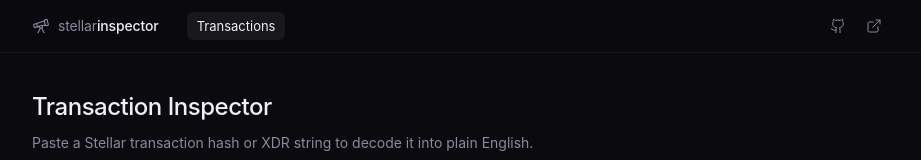
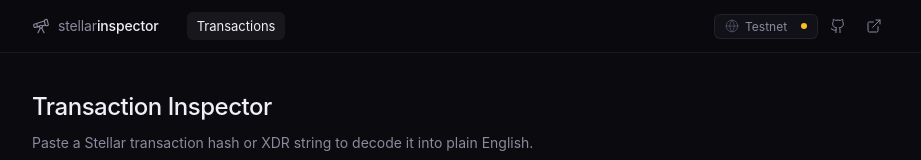
Before and after one commit to horizoneer/stellar-inspector, a React (Vite) app: page / in a window 1280 px wide. Shown: the top 160 px of the page, without its empty margins (179-1100 px from the left). Built offline with nearby package versions, Linux system fonts and the light colour scheme.

Commit message:
feat: add mainnet/testnet network toggle

```diff
--- a/src/App.jsx
+++ b/src/App.jsx
@@ -1,5 +1,6 @@
 import React from 'react'
 import { BrowserRouter, Routes, Route } from 'react-router-dom'
+import { NetworkProvider } from './context/NetworkContext'
 import Layout from './components/Layout'
 import InspectorPage from './pages/InspectorPage'
 import AccountPage from './pages/AccountPage'
@@ -8,6 +9,7 @@ import NotFoundPage from './pages/NotFoundPage'
 export default function App() {
   return (
     <BrowserRouter>
+      <NetworkProvider>
         <Routes>
           <Route path="/" element={<Layout />}>
             <Route index element={<InspectorPage />} />
@@ -15,6 +17,7 @@ export default function App() {
             <Route path="*" element={<NotFoundPage />} />
           </Route>
         </Routes>
+      </NetworkProvider>
     </BrowserRouter>
   )
 }
--- a/src/components/Layout.jsx
+++ b/src/components/Layout.jsx
@@ -1,6 +1,7 @@
 import React from 'react'
 import { Outlet, NavLink } from 'react-router-dom'
 import { Telescope, Github, ExternalLink } from 'lucide-react'
+import NetworkToggle from './NetworkToggle'
 import styles from './Layout.module.css'
 
 export default function Layout() {
@@ -20,6 +21,7 @@ export default function Layout() {
           </nav>
 
           <div className={styles.headerRight}>
+            <NetworkToggle />
             <a
               href="https://github.com/horizoneer/stellar-inspector"
               target="_blank"
--- /dev/null
+++ b/src/components/NetworkToggle.jsx
@@ -0,0 +1,30 @@
+import React from 'react'
+import { useNetwork } from '../context/NetworkContext'
+import { Globe } from 'lucide-react'
+import styles from './NetworkToggle.module.css'
+
+export default function NetworkToggle() {
+  const { network, setNetwork, networks } = useNetwork()
+
+  return (
+    <div className={styles.wrap}>
+      <Globe size={14} strokeWidth={1.5} className={styles.icon} />
+      <select
+        className={styles.select}
+        value={network}
+        onChange={(e) => setNetwork(e.target.value)}
+        aria-label="Select network"
+      >
+        {Object.entries(networks).map(([key, net]) => (
+          <option key={key} value={key}>
+            {net.label}
+          </option>
+        ))}
+      </select>
+      <span
+        className={styles.indicator}
+        style={{ backgroundColor: networks[network].color }}
+      />
+    </div>
+  )
+}
--- /dev/null
+++ b/src/components/NetworkToggle.module.css
@@ -0,0 +1,44 @@
+.wrap {
+  display: flex;
+  align-items: center;
+  gap: 6px;
+  padding: 4px 10px;
+  background: var(--color-surface);
+  border: 1px solid var(--color-border);
+  border-radius: var(--radius-sm);
+  cursor: pointer;
+  transition: border-color 0.1s;
+}
+
+.wrap:hover {
+  border-color: var(--color-border-hover);
+}
+
+.icon {
+  color: var(--color-text-muted);
+  flex-shrink: 0;
+}
+
+.select {
+  appearance: none;
+  background: transparent;
+  border: none;
+  color: var(--color-text-secondary);
+  font-family: var(--font-sans);
+  font-size: 12px;
+  cursor: pointer;
+  padding-right: 4px;
+  outline: none;
+}
+
+.select option {
+  background: var(--color-surface);
+  color: var(--color-text-primary);
+}
+
+.indicator {
+  width: 6px;
+  height: 6px;
+  border-radius: 50%;
+  flex-shrink: 0;
+}
--- /dev/null
+++ b/src/context/NetworkContext.jsx
@@ -0,0 +1,50 @@
+import React, { createContext, useContext, useState, useEffect } from 'react'
+
+const NetworkContext = createContext(null)
+
+const NETWORKS = {
+  testnet: {
+    name: 'Testnet',
+    horizonUrl: 'https://horizon-testnet.stellar.org',
+    label: 'Testnet',
+    color: 'var(--color-warning)'
+  },
+  mainnet: {
+    name: 'Mainnet',
+    horizonUrl: 'https://horizon.stellar.org',
+    label: 'Mainnet',
+    color: 'var(--color-success)'
+  }
+}
+
+export function NetworkProvider({ children }) {
+  const [network, setNetwork] = useState(() => {
+    const saved = localStorage.getItem('stellar-network')
+    return saved === 'mainnet' ? 'mainnet' : 'testnet'
+  })
+
+  useEffect(() => {
+    localStorage.setItem('stellar-network', network)
+  }, [network])
+
+  const value = {
+    network,
+    setNetwork,
+    config: NETWORKS[network],
+    networks: NETWORKS
+  }
+
+  return (
+    <NetworkContext.Provider value={value}>
+      {children}
+    </NetworkContext.Provider>
+  )
+}
+
+export function useNetwork() {
+  const context = useContext(NetworkContext)
+  if (!context) {
+    throw new Error('useNetwork must be used within NetworkProvider')
+  }
+  return context
+}
--- a/src/pages/InspectorPage.jsx
+++ b/src/pages/InspectorPage.jsx
@@ -1,6 +1,7 @@
-import React, { useState } from 'react'
+import React, { useState, useEffect } from 'react'
 import { Search, Loader2, AlertCircle } from 'lucide-react'
-import { fetchTransaction } from '../utils/stellar'
+import { fetchTransaction, setHorizonUrl } from '../utils/stellar'
+import { useNetwork } from '../context/NetworkContext'
 import TransactionView from '../components/TransactionView'
 import styles from './InspectorPage.module.css'
 
@@ -9,6 +10,11 @@ export default function InspectorPage() {
   const [tx, setTx] = useState(null)
   const [loading, setLoading] = useState(false)
   const [error, setError] = useState(null)
+  const { config, network } = useNetwork()
+
+  useEffect(() => {
+    setHorizonUrl(config.horizonUrl)
+  }, [config.horizonUrl])
 
   async function handleInspect(value) {
     const query = (value || input).trim()
--- a/src/utils/stellar.js
+++ b/src/utils/stellar.js
@@ -1,4 +1,8 @@
-const HORIZON_URL = 'https://horizon-testnet.stellar.org'
+let HORIZON_URL = 'https://horizon-testnet.stellar.org'
+
+export function setHorizonUrl(url) {
+  HORIZON_URL = url
+}
 
 export async function fetchTransaction(hashOrXdr) {
   const isXdr = hashOrXdr.length > 64
```
Lines whose indentation alone changed are shown as unchanged.
